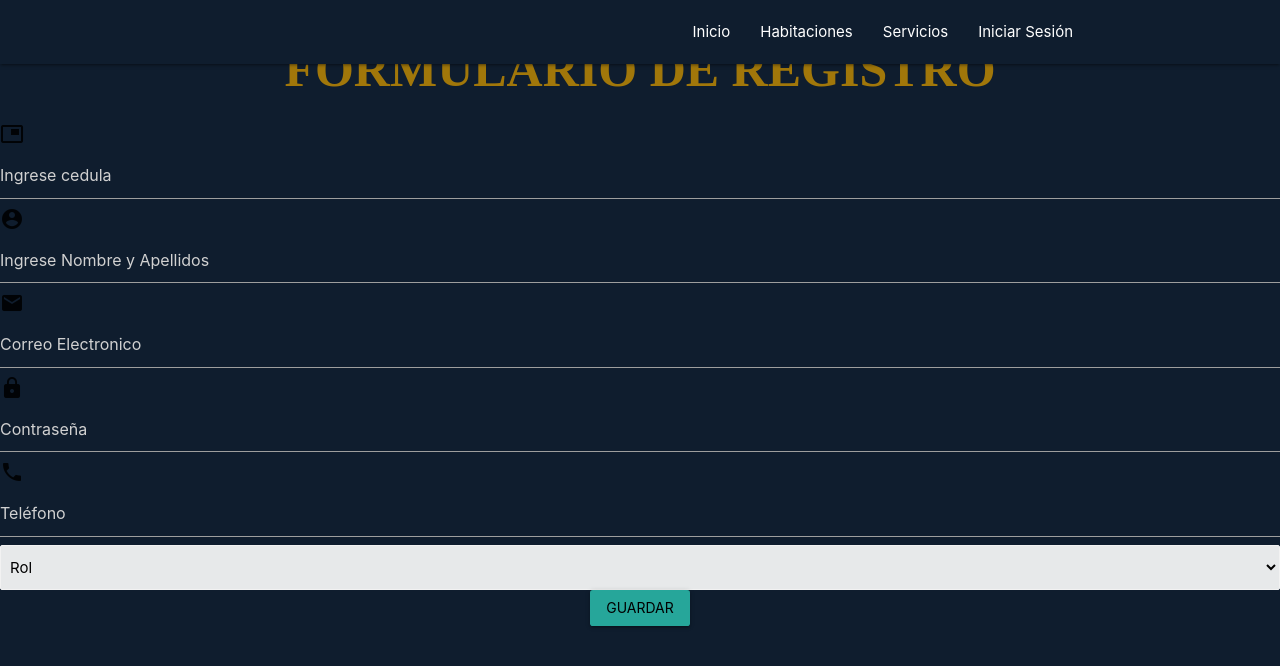
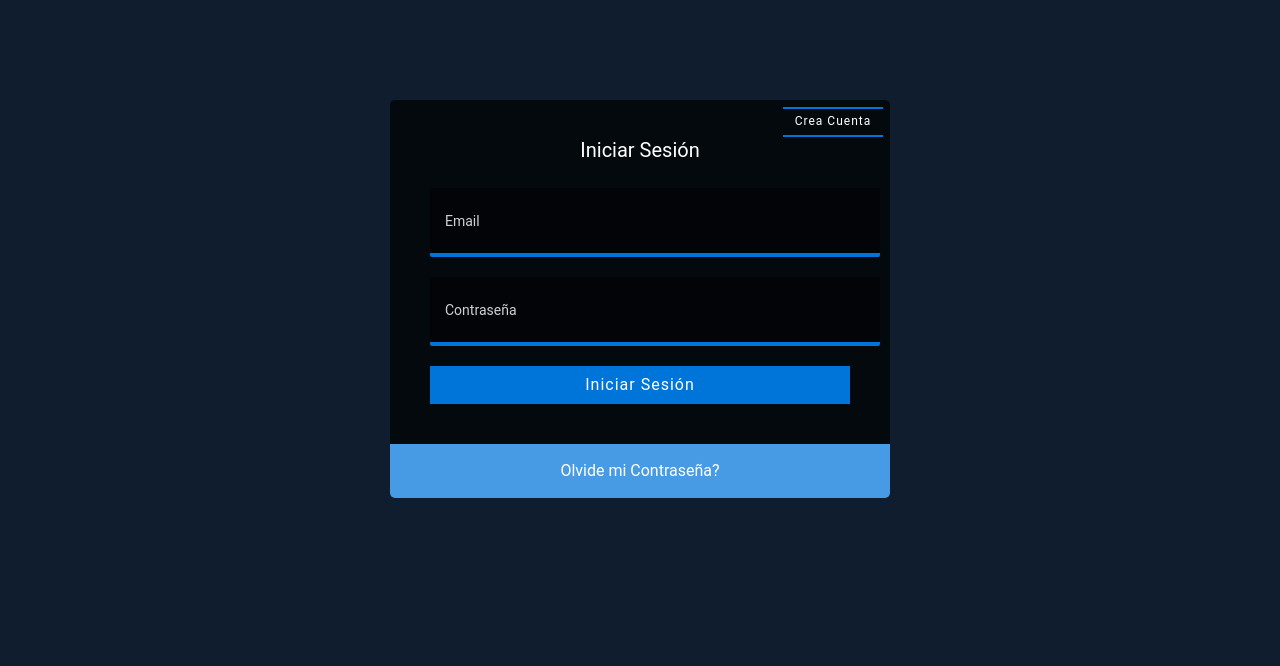
Before and after one commit to andresmedina1/Proyecto-hotel, a plain HTML site: page pages/registro_admin.html in a window 1280 px wide. Drawn offline with nearby package versions, Linux system fonts and the light colour scheme.

Commit message:
registros

```diff
--- a/css/main.css
+++ b/css/main.css
@@ -57,7 +57,6 @@ nav .brand-logo{
     margin: 48x auto;
     color: #fff;
     border-radius: 5px;
-    /* padding: 40px; */
 }
 
 .form .toggle{
--- /dev/null
+++ b/css/reg_habitacion.css
@@ -0,0 +1,67 @@
+.loggin{
+    height: auto;
+    background-size: cover;
+    background-attachment: fixed;
+    margin-top: 100px;
+    font-family: Roboto;
+}
+
+.form{
+    position: relative;
+    background: rgba(0,0,0,.7);
+    width: 100%;
+    max-width: 500px;
+    margin: 48x auto;
+    color: #fff;
+    border-radius: 5px;
+}
+
+.form h2{
+    margin: 0 0 28px 0;
+    font-size: 20px;
+    font-weight: 400;
+    line-height: 1;
+}
+
+.form input[type="text"] {
+    outline: none;
+    display: block;
+    width: 100%;
+    padding: 10px 15px;
+    background: rgba(0,0,0,.5);
+    color: #fff;
+    border: none;
+    border-radius: 2px;
+    border-bottom: 4px solid #0075d9;
+    font-family: Roboto;
+    font-size: 14px;
+    font-weight: normal;
+    margin: 0 0 20px 0;
+}
+
+.form input[type="submit"] {
+    background: #0075d9;
+    color: #fff;
+    border: none;
+    width: 100%;
+    padding: 10px 0;
+    font-weight: normal;
+    font-family: Roboto;
+    letter-spacing: 1px;
+    font-size: 16px;
+    cursor: pointer;
+    transition: all .5s ease;
+}
+
+.form input[type="submit"]:hover {
+    background: #479be4;
+}
+
+.form .formulario{
+    padding: 40px;
+    display: none;
+}
+
+.form .formulario:nth-child(2){
+    display: block;
+}
--- a/js/reg_adm.js
+++ b/js/reg_adm.js
@@ -3,6 +3,14 @@ document.addEventListener('DOMContentLoaded', function() {
     var instancesnav = M.Sidenav.init(elemsnav);
 
   });
+  $('.toggle').click(function(){
+    $('.formulario').animate({
+        height: "toggle",
+        'padding-top': 'toggle',
+        'padding-bottom': 'toggle',
+        opacity: 'toggle'
+    }, "slow");
+});
 
 
   var config = {
@@ -44,6 +52,6 @@ $formRegister.addEventListener('submit', async function (event){
 })
 
 document.addEventListener('DOMContentLoaded', function() {
-    var elems = document.querySelectorAll('select');
-    var instances = M.FormSelect.init(elems);
+    var elems1 = document.querySelectorAll('select');
+    var instances1 = M.FormSelect.init(elems1);
   });
--- a/pages/registro_admin.html
+++ b/pages/registro_admin.html
@@ -6,104 +6,65 @@
     <meta name="viewport" content="width=device-width, initial-scale=1.0">
     <meta http-equiv="X-UA-Compatible" content="ie=edge">
     <link rel="stylesheet" href="../css/materialize.css">
+    <link href="https://fonts.googleapis.com/icon?family=Material+Icons" rel="stylesheet">
     <link rel="stylesheet" href="../css/main.css">
-    <link href="https://unpkg.com/aos@2.3.1/dist/aos.css" rel="stylesheet">
-    <link href="https://fonts.googleapis.com/icon?family=Material+Icons" rel="stylesheet">
     <link rel="stylesheet" href="../js/materialize.js">
     <title>Registro Administrador</title>
 </head>
 
-<header>
-    <!-- barra de navegacion -->
+<body>
 
-    <nav>
-        <div class="nav-wrapper container">
+    <section class="loggin">
+    <center>
+        <div class="form">
+            <div class="toggle">
+                <span> Crea Cuenta</span>
+            </div>
 
-            <a href="#!" class="brand-logo">
-                <img class="logo-DAECA" src="../assets/logo-DAECA.png" alt="">
-            </a>
-            <a href="#" data-target="mobile-demo" class="sidenav-trigger">
-                <i class="material-icons">menu</i>
-            </a>
-            <ul class="right hide-on-med-and-down">
-                <li>
-                    <a href="../index.html">Inicio</a>
-                </li>
-                <li>
-                    <a href="reservas.html">Habitaciones</a>
-                </li>
-                <li>
-                    <a href="servicios.html">Servicios</a>
-                </li>
-                <li>
-                    <a href="login.html">Iniciar Sesión</a>
-                </li>
-            </ul>
+            <div class="formulario">
+                <h2>Iniciar Sesión</h2>
+                <form action="#" method="post" class="ingresar">
+                    <input type="text" name="email2" placeholder="Email" required>
+                    <input type="password" name="pass2" placeholder="Contraseña" required>
+                    <input type="submit" value="Iniciar Sesión" onclick="ingreso()">
+                </form>
             </div>
-    </nav>
 
-    <ul class="sidenav" id="mobile-demo">
-        <li>
-            <a href="../index.html">Inicio</a>
-        </li>
-        <li>
-            <a href="reservas.html">Habitaciones</a>
-        </li>
-        <li>
-            <a href="servicios.html">Servicios</a>
-        </li>
-        <li>
-            <a href="login.html">Iniciar Sesión</a>
-        </li>
-    </ul>
-</header>
-
-<body class="fondo1">
-
-    <h1 class="texto">FORMULARIO DE REGISTRO</h1>
-
-    <form action="Login.html" method="post" class="form-register">
-        <div class="contenedor-inputs">
-            <div class="caja">
-                <i class="material-icons iconos-form">picture_in_picture</i>
-                <input type="number" name="cedula" placeholder="Ingrese cedula" class="cajas2" required="">
-            </div>
-            <div class="div-cajas">
-                <i class="material-icons iconos-form">account_circle</i>
-                <input class="cajas" type="text" name="nombre" placeholder="Ingrese Nombre y Apellidos" required="">
-                <br>
-            </div>
-            <div class="div-cajas">
-                <i class="material-icons iconos-form">email</i>
-                <input class="cajas" type="email" name="email" placeholder="Correo Electronico" required="">
-            </div>
-            <div class="div-cajas">
-                <i class="material-icons iconos-form">lock</i>
-                <input class="cajas" type="password" name="clave" placeholder="Contraseña" required="">
-            </div>
-            <div class="div-cajas">
-                <i class="material-icons iconos-form">phone</i>
-                <input class="cajas" type="number" name="telefono" placeholder="Teléfono" required="">
-            </div>
-        </div>
-        <select class="browser-default">
+            <div class="formulario">
+                <h2>Crea tu Cuenta</h2>
+                <form action="#" method="post" class="form-register">
+                    <input type="text" name="usuario" placeholder="Usuario" required>
+                    <input type="password" name="pass" placeholder="Contraseña" required>
+                    <input type="email" name="email" placeholder="Correo" required>
+                    <input type="number" name="telefono" placeholder="Teléfono" required>
+                    <input type="number" name="cedula" placeholder="Cedula" required>
+                    <div class="input-field col s12">
+                        <select>
                           <option value="" disabled selected>Rol</option>
                           <option value="1">Administrador</option>
                           <option value="2">Recepcionista</option>
                           <option value="3">Cliente</option>
                         </select>
-        <center>
-            <input class="btn waves-effect" type="submit" value="Guardar">
+                      </div>
+                    <input type="submit" value="Registrarse">
+                </form>
+            </div>
+
+            <div class="reset-password">
+                <a href="#"> Olvide mi Contraseña?</a>
+            </div>
+
+        </div>
     </center>
-
-    </form>
-
-    <script src="https://www.gstatic.com/firebasejs/5.5.0/firebase.js"></script>
-    <script src="../js/materialize.js"></script>
-    <script src="../js/sweetalert.min.js"></script>
-    <script src="../js/reg_adm.js"></script>
+</section>
 
 
+    <script src="http://ajax.googleapis.com/ajax/libs/jquery/1.11.1/jquery.min.js"></script>
+    <script src="https://www.gstatic.com/firebasejs/5.5.0/firebase.js"></script>
+    <script src="https://cdnjs.cloudflare.com/ajax/libs/materialize/1.0.0/js/materialize.min.js"></script>
+    <script src="https://unpkg.com/aos@2.3.1/dist/aos.js"></script>
+    <script src="../js/materialize.js"></script>
+    <script src="../js/reg_adm.js"></script>
 
 </body>
 
```
Also changed, not shown: css/tabla.css (+7 -0 lines), js/general.js (deleted, +0 -39 lines), js/reg_rec.js (+13 -1 lines), pages/registro_habitacion.html (+22 -46 lines), pages/registro_recep.html (+47 -57 lines). Lines whose indentation alone changed are shown as unchanged.
